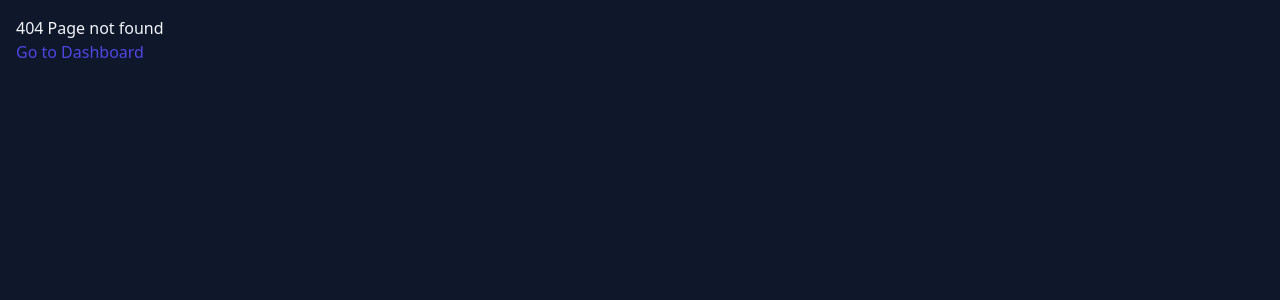
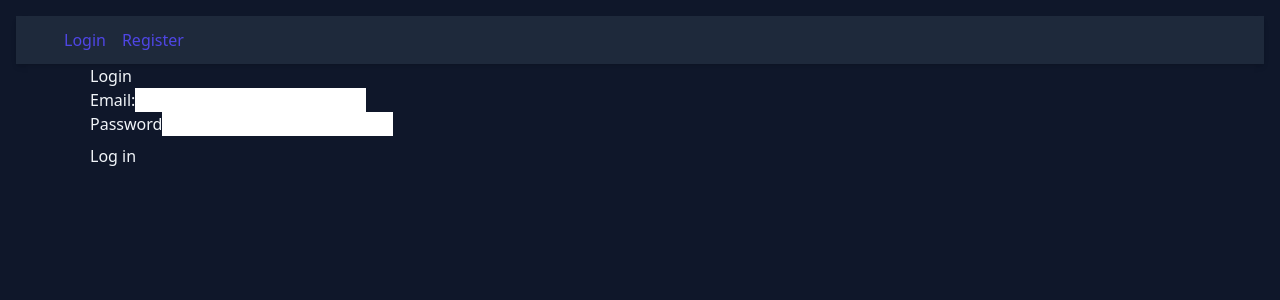
Before and after one commit to Shockrates/BootCampProject, a React (Vite) app in the folder client/: page /login in a window 1280 px wide. Before the commit this address had no page. Shown: the top 300 px of the page. Built offline with nearby package versions, Linux system fonts and the light colour scheme.

Commit message:
Added Public and Private Routes

```diff
--- a/client/src/App.jsx
+++ b/client/src/App.jsx
@@ -2,11 +2,13 @@ import { Routes, Route, Link, createBrowserRouter, createRoutesFromElements, Rou
 import Dashboard from './components/Dashboard/Dashboard'
 import About from './components/About/About'
 import MoviePage from './components/MoviePage/MoviePage'
-import Auth from './components/Auth/Auth'
+
 import Login from './components/Auth/Login'
 import Register from './components/Auth/Register'
 import NotFoundPage from './components/ErrorPage/NotFoundPage'
 import RootLayout from './layouts/RootLayout'
+import PrivateRoute from './layouts/PrivateRoute'
+import PublicRoute from './layouts/PublicRoute'
 
 // import './App.css'
 
@@ -16,10 +18,12 @@ function App() {
     createRoutesFromElements(
 
       <Route path="/" element={<RootLayout />} errorElement={<NotFoundPage />}>
-        <Route index element={<Dashboard />} />
-        <Route path="about" element={<About />} />
-        <Route path="movie/:id" element={<MoviePage />} />
-        <Route path="auth" element={<Auth />} >
+        <Route element={<PrivateRoute />} >
+          <Route index element={<Dashboard />} />
+          <Route path="about" element={<About />} />
+          <Route path="movie/:id" element={<MoviePage />} />
+        </Route>
+        <Route element={<PublicRoute />} >
           <Route path="login" element={<Login />} />
           <Route path="register" element={<Register />} />
         </Route>
--- a/client/src/components/Auth/Auth.jsx
+++ /dev/null
@@ -1,14 +0,0 @@
-import React from 'react'
-import { Outlet } from 'react-router-dom'
-
-const Auth = () => {
-    return (
-        <div>
-            <h1>Auth</h1>
-            <Outlet />
-        </div>
-
-    )
-}
-
-export default Auth
--- /dev/null
+++ b/client/src/components/Auth/AuthProvider.jsx
@@ -0,0 +1,42 @@
+import { createContext, useContext, useState, useEffect } from "react";
+
+const AuthContext = createContext(null);
+
+export function AuthProvider({ children }) {
+    const [user, setUser] = useState(() => {
+        try {
+            const raw = localStorage.getItem("user");
+            return raw ? JSON.parse(raw) : null;
+        } catch {
+            return null;
+        }
+    })
+
+    useEffect(() => {
+        if (user) {
+            localStorage.setItem("user", JSON.stringify(user));
+        } else {
+            localStorage.removeItem("user");
+        }
+    }, [user]);
+
+    const login = (userData) => {
+        setUser(userData);
+    };
+
+    const logout = () => {
+        setUser(null);
+    };
+
+    return (
+        <AuthContext.Provider value={{ user, setUser, login, logout }}>
+            {children}
+        </AuthContext.Provider>
+    )
+}
+
+export function useAuth() {
+    return useContext(AuthContext);
+}
+
+export { useAuth as default };
--- a/client/src/components/Auth/Login.jsx
+++ b/client/src/components/Auth/Login.jsx
@@ -1,8 +1,53 @@
 import React from 'react'
+import { useState } from 'react';
 
 const Login = () => {
+
+    const [credentials, setCredentials] = useState({ email: "", password: "" });
+    const [error, setError] = useState("");
+
+    const handleLogin = () => {
+
+    }
+
+    const handleChange = () => {
+
+    }
     return (
-        <div>Login</div>
+        <div className="">
+            <h2>Login</h2>
+            <form action=""
+                onSubmit={handleLogin}
+            >
+                <div className="">
+                    <label htmlFor="">Email:
+                        <input
+                            name="email"
+                            type='email'
+                            value={credentials.email}
+                            onChange={handleChange}
+                            required
+                        />
+                    </label>
+                </div>
+
+                <div style={{ marginBottom: 8 }}>
+                    <label>
+                        Password
+                        <input
+                            name="password"
+                            type="password"
+                            value={credentials.password}
+                            onChange={handleChange}
+                            required
+                        />
+                    </label>
+                </div>
+
+                {error && <div style={{ color: "red", marginBottom: 8 }}>{error}</div>}
+                <button type="submit">Log in</button>
+            </form>
+        </div>
     )
 }
 
--- a/client/src/index.css
+++ b/client/src/index.css
@@ -37,13 +37,12 @@ body {
 
 /* Right group (Profile) */
 .nav-right {
-  @apply flex items-center;
+  @apply flex items-center gap-4;
 }
 
 /* Shared link styles */
 .nav-link {
-  @apply text-slate-100 font-medium rounded px-2 py-1
-         hover:text-indigo-300 focus:outline-none focus:ring-2 focus:ring-indigo-400;
+  @apply text-slate-100 font-medium rounded px-2 py-1 hover:text-indigo-300 focus:outline-none focus:ring-2 focus:ring-indigo-400;
 }
 
 /* Optional: slightly stronger focus-visible for keyboard users */
@@ -66,14 +65,15 @@ body {
 /* Grid */
 .cards-grid {
   @apply grid;
-  gap: var(--gap); /* use the CSS var for consistent gap */
-  grid-template-columns: repeat(auto-fill, minmax(240px, 1fr)); /* keep original responsive multi-column behavior */
+  gap: var(--gap);
+  /* use the CSS var for consistent gap */
+  grid-template-columns: repeat(auto-fill, minmax(240px, 1fr));
+  /* keep original responsive multi-column behavior */
 }
 
 /* Card */
 .movie-card {
-  @apply flex flex-col rounded-lg overflow-hidden shadow-sm bg-white border border-gray-200 transform transition duration-500
-                                hover:scale-105 ;
+  @apply flex flex-col rounded-lg overflow-hidden shadow-sm bg-white border border-gray-200 transform transition duration-500 hover:scale-105;
   /* shadow-sm ~ 0 1px 4px rgba(0,0,0,0.08) roughly */
 }
 
@@ -92,25 +92,30 @@ body {
 /* On very small screens (<=527px) make it responsive: do not crop, keep aspect ratio */
 @media (max-width: 527px) {
   .poster-wrap img {
-    @apply h-auto object-contain; /* image will scale naturally, no cropping */
-    max-width: 100%;              /* ensure it doesn't exceed container */
+    @apply h-auto object-contain;
+    /* image will scale naturally, no cropping */
+    max-width: 100%;
+    /* ensure it doesn't exceed container */
   }
 }
 
 
 /* Card body and text */
 .card-body {
-  @apply p-3; /* 12px */
+  @apply p-3;
+  /* 12px */
 }
 
 .card-title {
   margin: 0;
-  @apply min-h-12 leading-tight mb-1.5 text-base font-semibold text-slate-900; /* mb-1.5 ≈ 6px, text-base ≈ 1rem */
+  @apply min-h-12 leading-tight mb-1.5 text-base font-semibold text-slate-900;
+  /* mb-1.5 ≈ 6px, text-base ≈ 1rem */
 }
 
 .meta {
   @apply text-sm mb-2;
-  color: #555; /* slightly different than Tailwind default; kept explicit for parity */
+  color: #555;
+  /* slightly different than Tailwind default; kept explicit for parity */
 }
 
 /* Dark meta color override */
@@ -126,12 +131,14 @@ body {
 }
 
 /* Links (app uses Link elements) */
-a, .link {
+a,
+.link {
   @apply text-indigo-600 hover:underline;
 }
 
 /* Dark mode link color */
-.dark a, .dark .link {
+.dark a,
+.dark .link {
   @apply text-indigo-400;
 }
 
@@ -139,12 +146,15 @@ a, .link {
 h1 {
   @apply text-3xl font-extrabold my-4;
 }
+
 /* h3 defaults for app */
 h3 {
   @apply text-xl font-extrabold my-2;
 }
+
 /* small accessibility / focus ring for interactive items (buttons/links inside nav etc.) */
-a:focus, button:focus {
+a:focus,
+button:focus {
   @apply outline-none ring-2 ring-indigo-300;
 }
 
@@ -153,18 +163,18 @@ a:focus, button:focus {
   overflow: hidden;
 }
 
-.movie-page{
+.movie-page {
   @apply flex gap-5 mb-4 items-start flex-wrap
 }
 
-.movie-body{
+.movie-body {
   @apply w-3/5 sm:flex-none sm:w-40 md:sm:w-52 lg:sm:w-64 xl:sm:w-80
 }
 
-.movie-poster{
+.movie-poster {
   @apply w-full rounded-lg
 }
 
-.movie-info{
+.movie-info {
   @apply flex-1 min-w-[24rem] w-full sm:w-auto
 }
--- /dev/null
+++ b/client/src/layouts/PrivateRoute.jsx
@@ -0,0 +1,37 @@
+import React from 'react'
+import { Outlet, Navigate, useLocation, Link } from 'react-router-dom'
+import { useAuth } from "../components/Auth/AuthProvider"
+
+const PrivateRoute = () => {
+    const { user } = useAuth();
+    const location = useLocation();
+
+    //Change it to false in order to gain acces to the other pages
+    if (false) {
+        // send to login and keep where they were trying to go
+        return <Navigate to="/auth/login" replace state={{ from: location }} />;
+    }
+
+    // user is present: render nested routes
+    return (
+        <>
+            <nav className="nav">
+                <div className="nav-inner">
+                    <div className="nav-left">
+                        <Link to="/">Dashboard</Link>
+                        <Link to="/about">About</Link>
+                    </div>
+                    <div className="nav-right">
+                        <Link to="/profile">Profile</Link>
+                    </div>
+                </div>
+            </nav>
+
+            <main className="main">
+                <Outlet />
+            </main>
+        </>
+    )
+}
+
+export default PrivateRoute
--- /dev/null
+++ b/client/src/layouts/PublicRoute.jsx
@@ -0,0 +1,30 @@
+import React from 'react'
+import { Outlet, Navigate, Link } from 'react-router-dom'
+import { useAuth } from "../components/Auth/AuthProvider"
+
+const PublicRoute = () => {
+    const { user } = useAuth();
+    if (user) {
+        // if already logged in, send to dashboard
+        return <Navigate to="/" replace />;
+    }
+    return (
+        <div>
+            <nav className="nav">
+                <div className="nav-inner">
+                    <div className="nav-right">
+                        <Link to="/login">Login</Link>
+                        <Link to="/register">Register</Link>
+                    </div>
+                </div>
+            </nav>
+
+            <main className="main">
+                <Outlet />
+            </main>
+        </div>
+
+    )
+}
+
+export default PublicRoute
--- a/client/src/layouts/RootLayout.jsx
+++ b/client/src/layouts/RootLayout.jsx
@@ -4,7 +4,7 @@ import { Link, Outlet } from 'react-router-dom'
 const RootLayout = () => {
     return (
         <>
-            <nav className="nav">
+            {/* <nav className="nav">
                 <div className="nav-inner">
                     <div className="nav-left">
                         <Link to="/">Dashboard</Link>
@@ -14,11 +14,11 @@ const RootLayout = () => {
                         <Link to="/profile">Profile</Link>
                     </div>
                 </div>
-            </nav>
+            </nav> */}
 
-            <main className="main">
-                <Outlet />
-            </main>
+
+            <Outlet />
+
         </>
     )
 }
--- a/client/src/main.jsx
+++ b/client/src/main.jsx
@@ -3,9 +3,12 @@ import { createRoot } from 'react-dom/client'
 import { BrowserRouter } from 'react-router-dom'
 import './index.css'
 import App from './App.jsx'
+import { AuthProvider } from './components/Auth/AuthProvider.jsx'
 
 createRoot(document.getElementById('root')).render(
   <StrictMode>
-    <App />
+    <AuthProvider>
+      <App />
+    </AuthProvider>
   </StrictMode>,
 )
```
Also changed, not shown: client/src/utils/api.js (added, +15 -0 lines).
